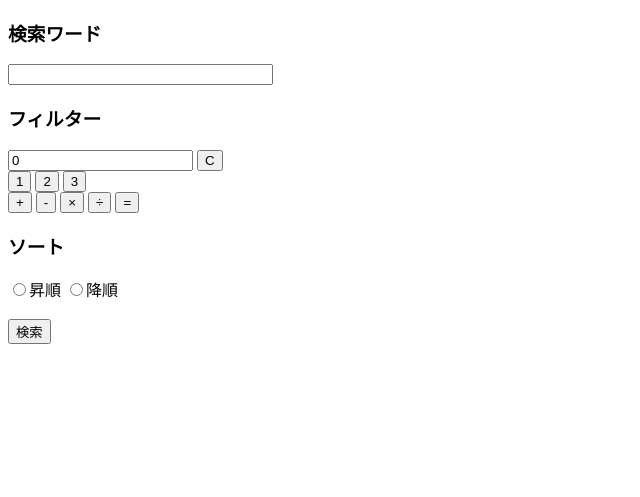
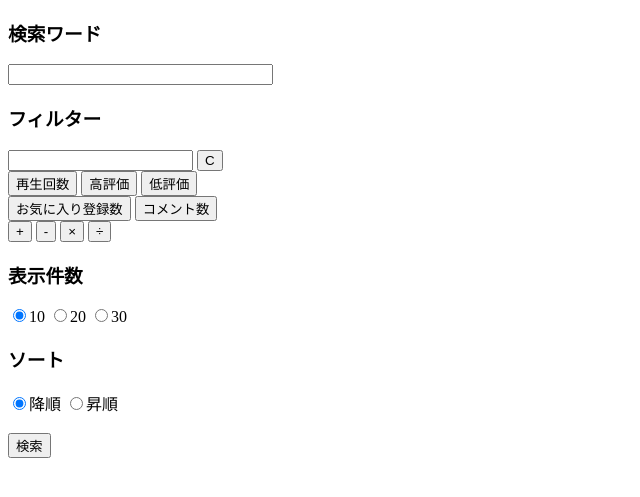
Before and after one commit to cIel104/my-youtube-filter, a Django app: page / in a window 1280 px wide. Shown: the top 497 px of the page, without its empty margins (0-640 px from the left). Run offline with Django 4.2, Linux system fonts and the light colour scheme.

Commit message:
ソートを実装した

```diff
--- a/youtube_filter/static/javascript/cal.js
+++ b/youtube_filter/static/javascript/cal.js
@@ -1,79 +1,36 @@
 // データ
 var result = "";
-// =で計算したかどうか
-var isCalc = false;
+
+// 直前の入力が四則演算か確認
+let isEquLast = true;
 
 // 初期表示
 window.onload = function () {
-    result = document.getElementById('result');
+    filter = document.getElementById('filter');
 };
 
 // Cキー押下
 function onClearClick() {
-    result.value = "0";
-    isCalc = false;
+    filter.value = "";
+    isEquLast = true;
 }
 
-// 数字キー押下
+// フィルターキー押下
 function onNumClick(val) {
 
-    if (isCalc) result.value = "0";
-    isCalc = false;
+    if (isEquLast == true) {
+        filter.value += val;
+        isEquLast = false;
+    }
 
-    if (result.value == "0" && val == "0") {
-        result.value = "0";
-    } else if (result.value == "0" && val == ".") {
-        result.value = "0.";
-    } else if (result.value == "0") {
-        result.value = val;
-    } else {
-
-        result.value += val;
-    }
 }
 
 // 演算子キー押下
 function onOpeClick(val) {
-    if (isCalc) isCalc = false;
 
-    if (isOpeLast()) {
-        result.value = result.value.slice(0, -1) + val;
-    } else {
-        result.value += val;
+    if (isEquLast == false) {
+        filter.value += val;
+        isEquLast = true;
     }
+
 }
-
-// =キークリック
-function onEqualClick() {
-    if (isOpeLast()) result.value = result.value.slice(0, -1);
-
-    let temp = new Function("return " + result.value.replaceAll("×", "*").replaceAll("÷", "/"))();
-    if (temp == Infinity || Number.isNaN(temp)) {
-        result.value = "Error";
-    } else {
-        result.value = temp;
-        isCalc = true;
-    }
-}
-
-// 入力されている値が演算子かどうか
-function isOpeLast() {
-    return ["+", "-", "×", "÷"].includes(result.value.toString().slice(-1));
-}
-/*
-document.getElementById('btn').onclick = function get_calc(btn) {
-    if (btn.value == "=") {
-        document.dentaku.display.value = eval(document.dentaku.display.value);
-    } else if (btn.value == "C") {
-        document.dentaku.display.value = "";
-    } else {
-        if (btn.value == "×") {
-            btn.value = "*";
-        } else if (btn.value == "÷") {
-            btn.value = "/";
-        }
-        document.dentaku.display.value += btn.value;
-        document.dentaku.multi_btn.value = "×";
-        document.dentaku.div_btn.value = "÷";
-    }
-}*/
--- a/youtube_filter/templates/youtube_filter/home_screen.html
+++ b/youtube_filter/templates/youtube_filter/home_screen.html
@@ -17,31 +17,42 @@
 
     <form action="{% url 'result_screen' %}" method="post">{% csrf_token %}
         <h3>検索ワード</h3>
-        <input type="text" name="word" size="30" maxlength="30">
+        <input type="text" name="word" size="30" maxlength="30" required>
         <h3>フィルター</h3>
         <div class="wrapper">
             <div id="calc">
                 <div>
-                    <input readonly id="result" name="result" type="text" value="0">
+                    <input readonly id="filter" name="filter" type="text" value="" required>
                     <input type="button" value="C" onclick="onClearClick()">
                 </div>
                 <div>
-                    <input type="button" value="1" onclick="onNumClick(this.value)">
-                    <input type="button" value="2" onclick="onNumClick(this.value)">
-                    <input type="button" value="3" onclick="onNumClick(this.value)">
+                    <input type="button" value="再生回数" onclick="onNumClick(this.value)">
+                    <input type="button" value="高評価" onclick="onNumClick(this.value)">
+                    <input type="button" value="低評価" onclick="onNumClick(this.value)">
+                </div>
+                <div>
+                    <input type="button" value="お気に入り登録数" onclick="onNumClick(this.value)">
+                    <input type="button" value="コメント数" onclick="onNumClick(this.value)">
                 </div>
                 <div>
                     <input type="button" value="+" onclick="onOpeClick(this.value)">
                     <input type="button" value="-" onclick="onOpeClick(this.value)">
                     <input type="button" value="×" onclick="onOpeClick(this.value)">
                     <input type="button" value="÷" onclick="onOpeClick(this.value)">
-                    <input type="button" value="=" onclick="onEqualClick()">
                 </div>
             </div>
         </div>
+        <h3>表示件数</h3>
+        <input type="radio" name="display" value="10" checked="checked">10
+        <input type="radio" name="display" value="20">20
+        <input type="radio" name="display" value="30">30
+        <!-- <h3>読み込み件数</h3>
+        <input type="radio" name="read" value="10" checked="checked">30
+        <input type="radio" name="read" value="50">50
+        <input type="radio" name="read" value="100">100 -->
         <h3>ソート</h3>
-        <input type="radio" name="sort" value="asce">昇順
-        <input type="radio" name="sort" value="desc">降順
+        <input type="radio" name="order" value="desc" checked="checked">降順
+        <input type="radio" name="order" value="asce">昇順
         <br>
         <br>
         <button type="submit">検索</button>
--- a/youtube_filter/views.py
+++ b/youtube_filter/views.py
@@ -1,20 +1,100 @@
 from django.shortcuts import render
 from django.conf import settings
+from apiclient.discovery import build
+import re
 
-api_key = getattr(settings, "settings.youtube_api_key", None)
+api_key = getattr(settings, "YOUTUBE_API_KEY", None)
 
 def home_screen(request):
     return render(request, 'youtube_filter/home_screen.html')
 
 def result_screen(request):
+    #入力結果から必要な情報をyoutubeから取得
+    videos = serch_youtube(request = request)
+
+    #フィルターを分解
+    filter = re.split("([+-×÷])",request.POST.get('filter'))
+
+    #フィルターを使って並び替え
+    sorted_videos = sort_by_filter(filter = filter, videos = videos, order = request.POST.get('order'))
+
+    filters = {
+        'words' : request.POST.get('word'),
+        'filter' : filter,
+        'display' : [i for i in range(int(request.POST.get('display')))],
+        'read' : request.POST.get('read'),
+        'order' : request.POST.get('order'),
+        'videos' : sorted_videos,
+    }
+    print(type(filters['display']))
+    return render(request, 'youtube_filter/result_screen.html', filters)
+
+def serch_youtube(request):
     if settings.DEBUG:
         password = settings.YOUTUBE_API_KEY
 
-    filters = {
-        'words' : request.POST.get('word'),
-        'result' : request.POST.get('result'),
-        'sort' : request.POST.get('sort'),
-        #'password' : password
-    }
-    print(request.POST.get('word'))
-    return render(request, 'youtube_filter/result_screen.html', filters)
+    API_KEY = password #自分のapiキー
+    KEY_WORD = request.POST.get('word') #検索ワード
+    MAX_RESULT = request.POST.get('display') #取得件数
+    ORDER = "viewCount" #再生順
+    youtube = build("youtube", "v3", developerKey=API_KEY)
+
+    #動画情報の取得
+    search_response = youtube.search().list(
+      q=KEY_WORD, #検索する文字列
+      part="id,snippet", #snippetはタイトルや説明文
+      maxResults=MAX_RESULT, #取得するデータ件数
+      order=ORDER #ソート順
+    ).execute()
+
+
+    videos = []
+    for search_result in search_response.get("items", []):
+        if search_result["id"]["kind"] == "youtube#video":
+            movie_info = {}
+            movie_info = get_movie_info(id = search_result["id"]["videoId"], youtube = youtube) #動画の情報を取得
+            movie_info['title'] = search_result["snippet"]["title"] #タイトルの取得
+            movie_info['url'] = 'https://www.youtube.com/watch?v=' + search_result["id"]["videoId"] #urlの取得
+            videos.append(movie_info)
+            #bad_count = get_bad_count(id = search_result["id"]["videoId"], youtube = youtube) 低評価だけとれない
+
+    return videos
+
+def get_movie_info(id, youtube):
+    #再生回数を取得
+    view_count = youtube.videos().list(part = 'statistics', id = id).execute()['items'][0]['statistics']['viewCount']
+    #高評価数を取得
+    good_count = youtube.videos().list(part = 'statistics', id = id).execute()['items'][0]['statistics']['likeCount']
+    #お気に入り登録数を取得
+    favor_count = youtube.videos().list(part = 'statistics', id = id).execute()['items'][0]['statistics']['favoriteCount']
+    #コメント数を取得
+    comment_count = youtube.videos().list(part = 'statistics', id = id).execute()['items'][0]['statistics']['commentCount']
+
+    movie_info = {'再生回数':view_count, '高評価':good_count, 'お気に入り登録数':favor_count, 'コメント数': comment_count}
+    return movie_info
+
+#低評価数を取得
+# def get_bad_count(id, youtube):
+#     bad_count = youtube.videos().list(part = 'statistics', id = id).execute()['items'][0]['statistics']['dislikeCount']
+#     return bad_count
+
+def sort_by_filter(filter, videos, order):
+    for video in videos:
+        video['sort'] = video[filter[0]]
+        for i in range(2,len(filter), 2):
+            if filter[i] == '':
+                break
+            if filter[i-1] == '+':
+                video['sort'] = video['sort'] + video[filter[i]]
+            elif filter[i-1] == '-':
+                video['sort'] = video['sort'] - video[filter[i]]
+            elif filter[i-1] == '×':
+                video['sort'] = video['sort'] * video[filter[i]]
+            else:
+                video['sort'] = video['sort'] / video[filter[i]]
+
+    if order == 'desc':
+        sorted_videos = sorted(videos, key = lambda x : int(x['sort']), reverse = True)
+    else:
+        sorted_videos = sorted(videos, key = lambda x : int(x['sort']))
+    return sorted_videos
```
Also changed, not shown: myfilter/settings.py (+2 -6 lines), youtube_filter/templates/youtube_filter/result_screen.html (+13 -3 lines).
